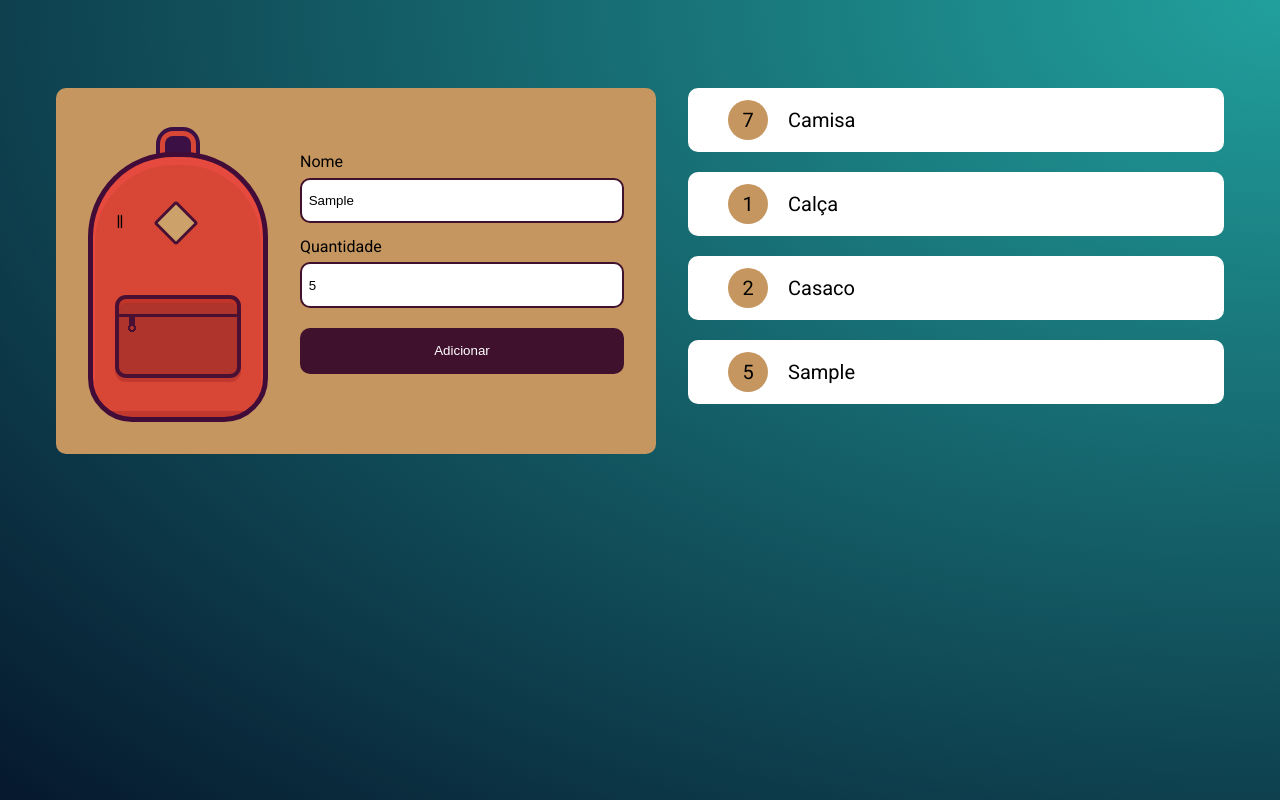
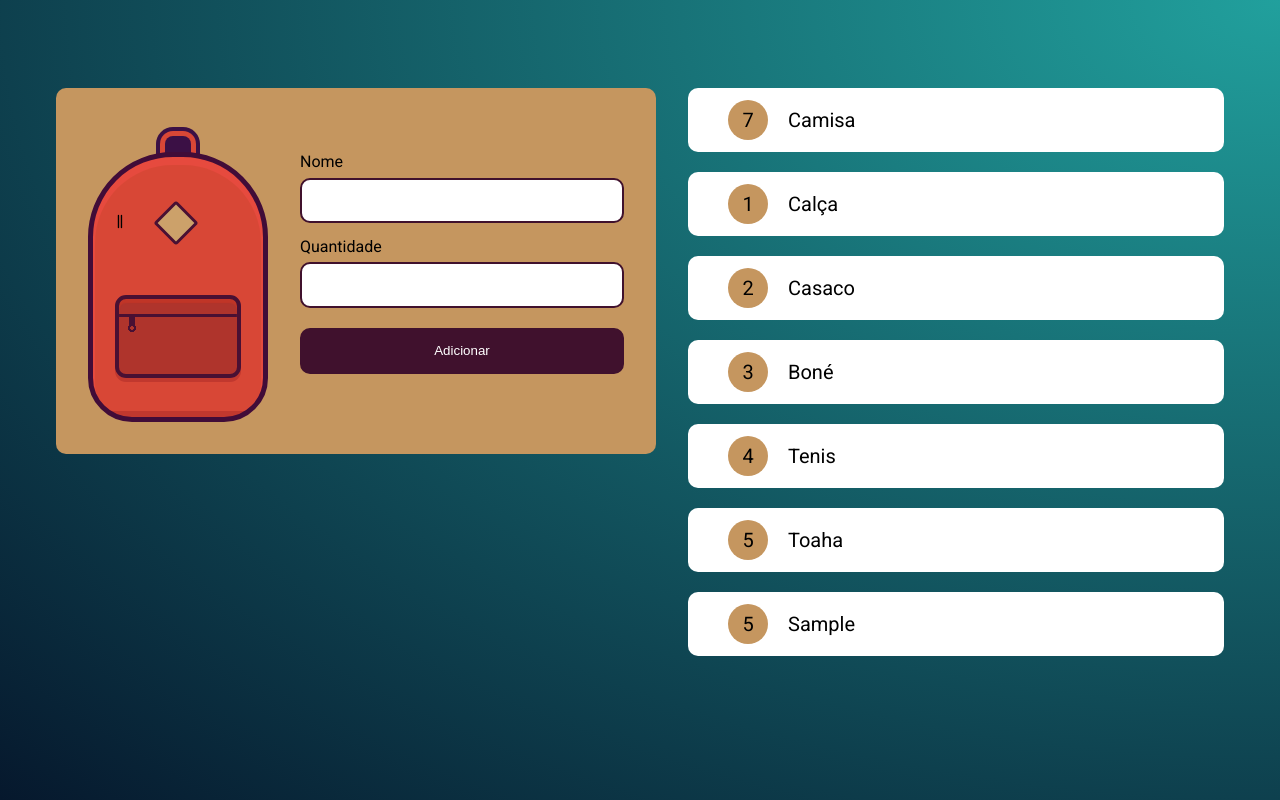
Before and after one commit to Johnsued/Mochila-trip, a plain HTML site: page index.html in a window 1280 px wide. Both pictures are taken after typing "Sample", "5" into the empty fields and a click on the input "Adicionar". Drawn offline with Linux system fonts and the light colour scheme.

Commit message:
depois do localstorage

```diff
--- a/index.html
+++ b/index.html
@@ -28,6 +28,9 @@
             <li class="item"><strong>7</strong>Camisa</li>
             <li class="item"><strong>1</strong>Calça</li>
             <li class="item"><strong>2</strong>Casaco</li>
+            <li class="item"><strong>3</strong>Boné</li>
+            <li class="item"><strong>4</strong>Tenis</li>
+            <li class="item"><strong>5</strong>Toaha</li>
         </ul>
     </main>
 
--- a/js/main.js
+++ b/js/main.js
@@ -1,11 +1,20 @@
 const form = document.getElementById("novoItem");
 const lista = document.getElementById("lista");
+const itens = [];
 
 
 form.addEventListener("submit", (evento) => {
     evento.preventDefault();
 
-    criaElemento(evento.target.elements["nome"].value, evento.target.elements["quantidade"].value);//função chamando os eventos "nome ,quantidade"
+    //Crie variáveis para acessar os valores enviados:
+    const nome = evento.target.elements["nome"]
+    const quantidade = evento.target.elements["quantidade"]
+
+    criaElemento(nome.value, quantidade.value);//função chamando os eventos "nome ,quantidade"
+
+    //Refatoração do código para que após o envio de itens, o formulário fique vazio:
+    nome.value = ""
+    quantidade.value = ""
 });
 //função cria elemento
 function criaElemento(nome, quantidade) {
@@ -21,4 +30,15 @@ function criaElemento(nome, quantidade) {
     novoItem.appendChild(numeroItem)//mandando item camisa branca para html
     novoItem.innerHTML += nome //recebendo item da camisa branca no html
     lista.appendChild(novoItem);
+
+    /*Transforme a variável já criada, itemAtual, em um objeto object que receba os valores de nome e quantidade,
+     e transforme os valores estes valores em string:*/
+    const itemAtual = {
+        "nome": nome,
+        "quantidade": quantidade
+    }
+
+    itens.push(itemAtual)//Insira a variável itemAtual nesse array itens, utilizando o método push:
+
+    localStorage.setItem("item", JSON.stringify(itens));//transformando objeto para uma string no localStorage
 }
```
